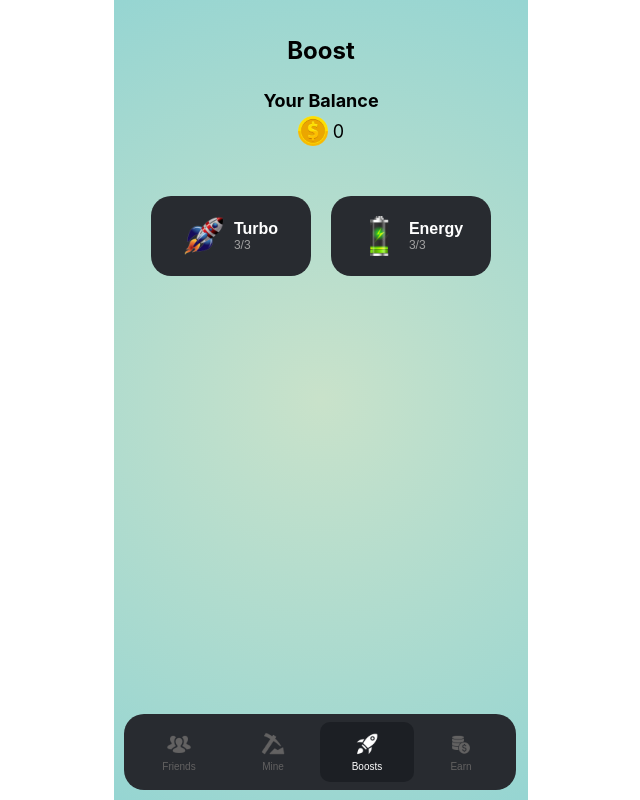
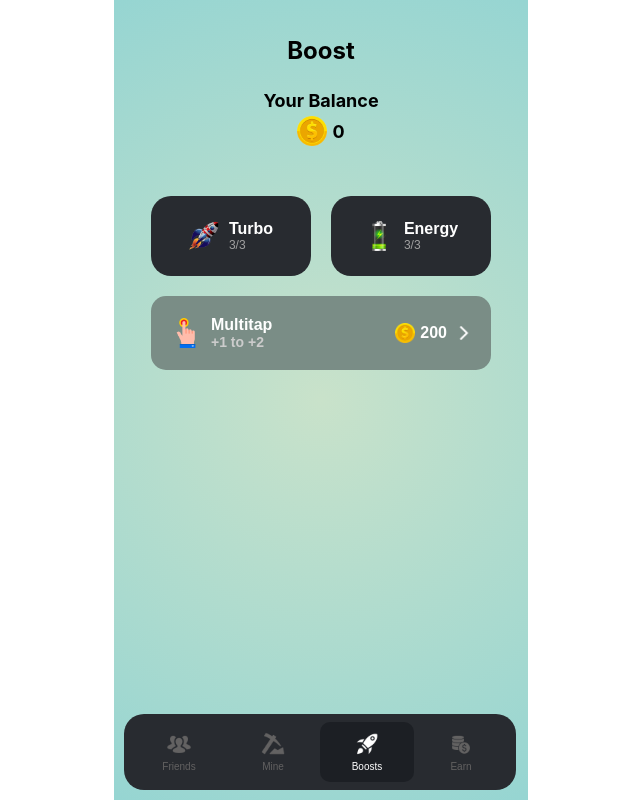
Before and after one commit to vladholomah/my-clicker, a React (Create React App) app: page / in a window 1280 px wide. Both pictures are taken after a click on the button "Boosts". Shown: the whole page, without its empty margins (319-959 px from the left). Built offline with nearby package versions, Linux system fonts and the light colour scheme.

Commit message:
Update ExchangeDisplay and styles11

```diff
--- a/src/App.tsx
+++ b/src/App.tsx
@@ -16,6 +16,7 @@ function App() {
     logo: '/images/holmah.png'
   });
   const [score, setScore] = useState(0);
+  const [multitapLevel, setMultitapLevel] = useState(1);
 
   const handleMenuItemClick = (item: string) => {
     setCurrentView(item);
@@ -40,8 +41,16 @@ function App() {
     setCurrentView('settings');
   };
 
-  const handleScoreChange = (newScore: number) => {
-    setScore(newScore);
+
+    const handleMultitapUpgrade = (level: number, cost: number) => {
+    if (score >= cost) {
+      setScore(score - cost);
+      setMultitapLevel(level);
+    }
+  };
+
+    const handleScoreChange = (increment: number) => {
+    setScore(prevScore => prevScore + increment);
   };
 
   const renderView = () => {
@@ -52,15 +61,9 @@ function App() {
         return <Boost
           balance={score}
           setCurrentView={setCurrentView}
+          onMultitapUpgrade={handleMultitapUpgrade}
+          currentLevel={multitapLevel}
         />;
-      case 'earn':
-        return <h1>Earn</h1>;
-      case 'exchange':
-        return <Exchange onExchangeSelect={handleExchangeSelect} />;
-      case 'settings':
-        return <Settings />;
-            case 'levels':
-        return <Levels />;
       case 'mine':
       default:
         return <Clicker
@@ -70,6 +73,7 @@ function App() {
           score={score}
           onScoreChange={handleScoreChange}
           onLevelClick={() => setCurrentView('levels')}
+          multitapLevel={multitapLevel}
         />;
     }
   };
--- a/src/components/Boost.css
+++ b/src/components/Boost.css
@@ -25,6 +25,7 @@
   display: flex;
   align-items: center;
   font-size: 18px;
+  font-weight: bold;
   color: #000000;
   margin-bottom: 30px;
 }
@@ -67,8 +68,8 @@
 .turbo-image-container,
 .energy-image-container {
   position: relative;
-  width: 40px;
-  height: 40px;
+  width: 30px;
+  height: 30px;
   margin-right: 10px;
 }
 
@@ -102,70 +103,3 @@
 .boost-button.active {
   background-color: #3a3d42;
 }
-
-.multitap-button {
-  width: 100%;
-  max-width: 340px;
-  height: 60px;
-  margin-top: 20px;
-  background-color: #282b30;
-  border: none;
-  border-radius: 20px;
-  color: white;
-  font-size: 18px;
-  cursor: pointer;
-}
-
-.multitap-button:disabled {
-  opacity: 0.5;
-  cursor: not-allowed;
-}
-
-.multitap-modal {
-  position: fixed;
-  bottom: 0;
-  left: 0;
-  right: 0;
-  height: 50%;
-  background-color: #1e2124;
-  display: flex;
-  flex-direction: column;
-  align-items: center;
-  justify-content: center;
-  padding: 20px;
-  z-index: 1000;
-}
-
-.close-modal {
-  position: absolute;
-  top: 10px;
-  right: 10px;
-  background: none;
-  border: none;
-  color: white;
-  font-size: 24px;
-  cursor: pointer;
-}
-
-.multitap-image {
-  width: 100px;
-  height: 100px;
-  margin-bottom: 20px;
-}
-
-.confirm-button {
-  width: 200px;
-  height: 50px;
-  background-color: #4caf50;
-  border: none;
-  border-radius: 25px;
-  color: white;
-  font-size: 18px;
-  cursor: pointer;
-  margin-top: 20px;
-}
-
-.confirm-button:disabled {
-  opacity: 0.5;
-  cursor: not-allowed;
-}
--- a/src/components/Boost.tsx
+++ b/src/components/Boost.tsx
@@ -1,14 +1,17 @@
 import React from 'react';
 import { useBoost } from '../BoostContext';
 import { useEnergy } from '../EnergyContext';
+import MultitapButton from './MultitapButton';
 import './Boost.css';
 
 interface BoostProps {
   balance: number;
   setCurrentView: (view: string) => void;
+  onMultitapUpgrade: (level: number, cost: number) => void;
+  currentLevel: number; // Додайте це
 }
 
-const Boost: React.FC<BoostProps> = ({ balance, setCurrentView }) => {
+const Boost: React.FC<BoostProps> = ({ balance, setCurrentView, onMultitapUpgrade, currentLevel }) => {
   const {
     turboCount,
     turboTimer,
@@ -91,6 +94,11 @@ const Boost: React.FC<BoostProps> = ({ balance, setCurrentView }) => {
           {getEnergyButtonContent()}
         </button>
       </div>
+      <MultitapButton
+  balance={balance}
+  onMultitapUpgrade={onMultitapUpgrade}
+  currentLevel={currentLevel} // Додайте це
+/>
     </div>
   );
 };
--- a/src/components/Clicker.tsx
+++ b/src/components/Clicker.tsx
@@ -16,6 +16,7 @@ interface ClickerProps {
   score: number;
   onScoreChange: (newScore: number) => void;
   onLevelClick: () => void;
+   multitapLevel: number;
 }
 
 const getLevelInfo = (score: number) => {
@@ -33,20 +34,22 @@ const Clicker: React.FC<ClickerProps> = ({
   onSettingsClick,
   score,
   onScoreChange,
-  onLevelClick
+  onLevelClick,
+     multitapLevel,
 }) => {
+
   const { isTurboActive } = useBoost();
   const { energy, maxEnergy, decreaseEnergy } = useEnergy();
   const levelInfo = getLevelInfo(score);
 
   const handleClick = (e: React.MouseEvent<HTMLButtonElement> | React.TouchEvent<HTMLButtonElement>) => {
     if (energy > 0) {
-      const increment = isTurboActive ? 5 : 1;
-      onScoreChange(score + increment);
-      decreaseEnergy();
+      const baseIncrement = multitapLevel;
+      const increment = isTurboActive ? baseIncrement * 5 : baseIncrement;
+      onScoreChange(increment);
+      decreaseEnergy(1); // Зменшуємо енергію на 1 за кожен клік
     }
   };
-
   return (
     <div className="clicker">
       <EnergyBar energy={energy} maxEnergy={maxEnergy} onSettingsClick={onSettingsClick}/>
@@ -57,7 +60,11 @@ const Clicker: React.FC<ClickerProps> = ({
         <img src="/images/arrow-right.png" alt=">" className="arrow-icon"/>
       </button>
       <div className="center-content">
-        <ExchangeDisplay onClick={handleClick} turboActive={isTurboActive}/>
+         <ExchangeDisplay
+      onClick={handleClick}
+      turboActive={isTurboActive}
+      multitapLevel={multitapLevel}
+    />
         <div className="exchange-info">
           <div className="exchange-text">Your Exchange</div>
           <ExchangeButton
--- a/src/components/ExchangeDisplay.css
+++ b/src/components/ExchangeDisplay.css
@@ -34,7 +34,7 @@
 
 .plus-one {
   position: absolute;
-  color: red;
+  color: #ffffff;
   font-size: 24px;
   pointer-events: none;
   animation: floatUp 1s forwards;
--- /dev/null
+++ b/src/components/MultitapButton.css
@@ -0,0 +1,179 @@
+.multitap-button {
+  display: flex;
+  align-items: center;
+  justify-content: center;
+  width: 100%;
+  padding: 20px;
+  margin-top: 20px;
+  background-color: #282b30;
+  color: white;
+  border: none;
+  border-radius: 15px;
+  font-size: 16px;
+  font-weight: bold;
+  cursor: pointer;
+  transition: background-color 0.3s;
+}
+
+.multitap-button:hover {
+  background-color: #515151;
+}
+
+.multitap-button:disabled {
+  background-color: #7a8d86;
+  cursor: not-allowed;
+}
+
+.multitap-cost {
+  display: flex;
+  align-items: center;
+}
+
+.multitap-icon {
+  width: 30px;
+  height: 30px;
+  margin-right: 10px;
+}
+
+.multitap-button-content {
+  display: flex;
+  justify-content: space-between;
+  align-items: center;
+  width: 100%;
+}
+
+.confirmation-overlay {
+  position: fixed;
+  top: 0;
+  left: 0;
+  right: 0;
+  bottom: 0;
+  background-color: rgba(0, 0, 0, 0.38);
+  display: flex;
+  justify-content: center;
+  align-items: flex-end;
+  z-index: 1000;
+}
+
+.confirmation-modal {
+  background-color: #282b30;
+  padding: 20px;
+  border-radius: 30px 30px 0 0;
+  width: 100%;
+  max-height: 50vh;
+  overflow-y: auto;
+  text-align: center;
+  position: relative;
+  color: #ffffff;
+  box-shadow: 0 -4px 6px rgba(255, 132, 0, 0.91);
+  animation: slideUp 0.3s ease-out;
+}
+
+@keyframes slideUp {
+  from {
+    transform: translateY(100%);
+  }
+  to {
+    transform: translateY(0);
+  }
+}
+
+.close-button {
+  position: absolute;
+  top: 10px;
+  right: 10px;
+  background: none;
+  border: none;
+  font-size: 24px;
+  cursor: pointer;
+  color: #888;
+  transition: color 0.3s;
+}
+
+.close-button:hover {
+  color: #333;
+}
+
+.multitap-image {
+  width: 80px;
+  height: 80px;
+  margin: 10px auto;
+  display: block;
+}
+
+.confirm-button {
+  background-color: #ff8400;
+  color: white;
+  border: none;
+  padding: 20px 100px;
+  border-radius: 15px;
+  font-size: 16px;
+  cursor: pointer;
+  margin-top: 20px;
+  transition: background-color 0.3s, transform 0.1s;
+}
+
+.confirm-button:hover {
+  background-color: #b35e02;
+  transform: scale(1.05);
+}
+
+.confirm-button:disabled {
+  background-color: #cccccc;
+  cursor: not-allowed;
+  transform: none;
+}
+
+.multitap-info {
+  color: white;
+  padding: 10px;
+  border-radius: 10px;
+  margin: 10px 0;
+}
+
+.price-info {
+  display: flex;
+  align-items: center;
+  justify-content: center;
+  margin: 10px 0;
+  font-weight: bold;
+}
+
+.price-icon {
+  width: 15px;
+  height: 15px;
+  margin-right: 5px;
+  margin-top: 2px;
+}
+
+.balance-batton {
+  width: 20px;
+  height: 20px;
+  margin-right: 5px;
+}
+
+.arrow-icon {
+  width: 14px;
+  height: 14px;
+  margin-left: 10px;
+}
+
+.multitap-content {
+  display: flex;
+  align-items: center;
+}
+
+.multitap-text {
+  display: flex;
+  flex-direction: column;
+  align-items: flex-start;
+}
+
+.multitap-title {
+  font-weight: bold;
+}
+
+.multitap-levels {
+  font-size: 14px;
+  color: #cccccc;
+}
--- /dev/null
+++ b/src/components/MultitapButton.tsx
@@ -0,0 +1,83 @@
+import React, { useState } from 'react';
+import './MultitapButton.css';
+
+interface MultitapButtonProps {
+  balance: number;
+  currentLevel: number;
+  onMultitapUpgrade: (level: number, cost: number) => void;
+}
+
+const MultitapButton: React.FC<MultitapButtonProps> = ({ balance, currentLevel, onMultitapUpgrade }) => {
+  const [showConfirmation, setShowConfirmation] = useState(false);
+
+  const getNextLevelInfo = () => {
+    const nextLevel = currentLevel + 1;
+    const cost = nextLevel * 100;
+    return { level: nextLevel, cost };
+  };
+
+  const { level: nextLevel, cost: upgradeCost } = getNextLevelInfo();
+
+  const handleClick = () => {
+    setShowConfirmation(true);
+  };
+
+  const handleConfirm = () => {
+    onMultitapUpgrade(nextLevel, upgradeCost);
+    setShowConfirmation(false);
+  };
+
+  const handleCancel = () => {
+    setShowConfirmation(false);
+  };
+
+  return (
+      <>
+        <button
+            className="multitap-button"
+            onClick={handleClick}
+            disabled={balance < upgradeCost || currentLevel >= 100}
+        >
+          <div className="multitap-button-content">
+            <div className="multitap-content">
+              <img src="/images/multitap.png" alt="Multitap" className="multitap-icon"/>
+              <div className="multitap-text">
+                <span className="multitap-title">Multitap</span>
+                <span className="multitap-levels">+{currentLevel} to +{nextLevel}</span>
+              </div>
+            </div>
+            <div className="multitap-cost">
+              <img src="/images/balance.png" alt="Balance" className="balance-batton"/>
+              <span>{upgradeCost}</span>
+              <img src="/images/arrow-right.png" alt="Arrow" className="arrow-icon"/>
+            </div>
+          </div>
+        </button>
+
+        {showConfirmation && (
+            <div className="confirmation-overlay">
+              <div className="confirmation-modal">
+                <button className="close-button" onClick={handleCancel}>×</button>
+                <img src="/images/multitap.png" alt="Multitap" className="multitap-image"/>
+                <div className="multitap-info">
+                Multitap дає +{nextLevel} до вашого тапу
+                </div>
+                <div className="price-info">
+                  <img src="/images/balance.png" alt="Balance" className="price-icon"/>
+                  <span>{upgradeCost}</span>
+                </div>
+                <button
+                    className="confirm-button"
+                    onClick={handleConfirm}
+                    disabled={balance < upgradeCost}
+                >
+                  Підтвердити
+                </button>
+              </div>
+            </div>
+        )}
+      </>
+  );
+};
+
+export default MultitapButton;
```
Also changed, not shown: src/EnergyContext.tsx (+4 -4 lines), src/components/ExchangeDisplay.tsx (+4 -3 lines), src/components/GameInterface.tsx (+9 -5 lines), public/images/multitap.png (added).
